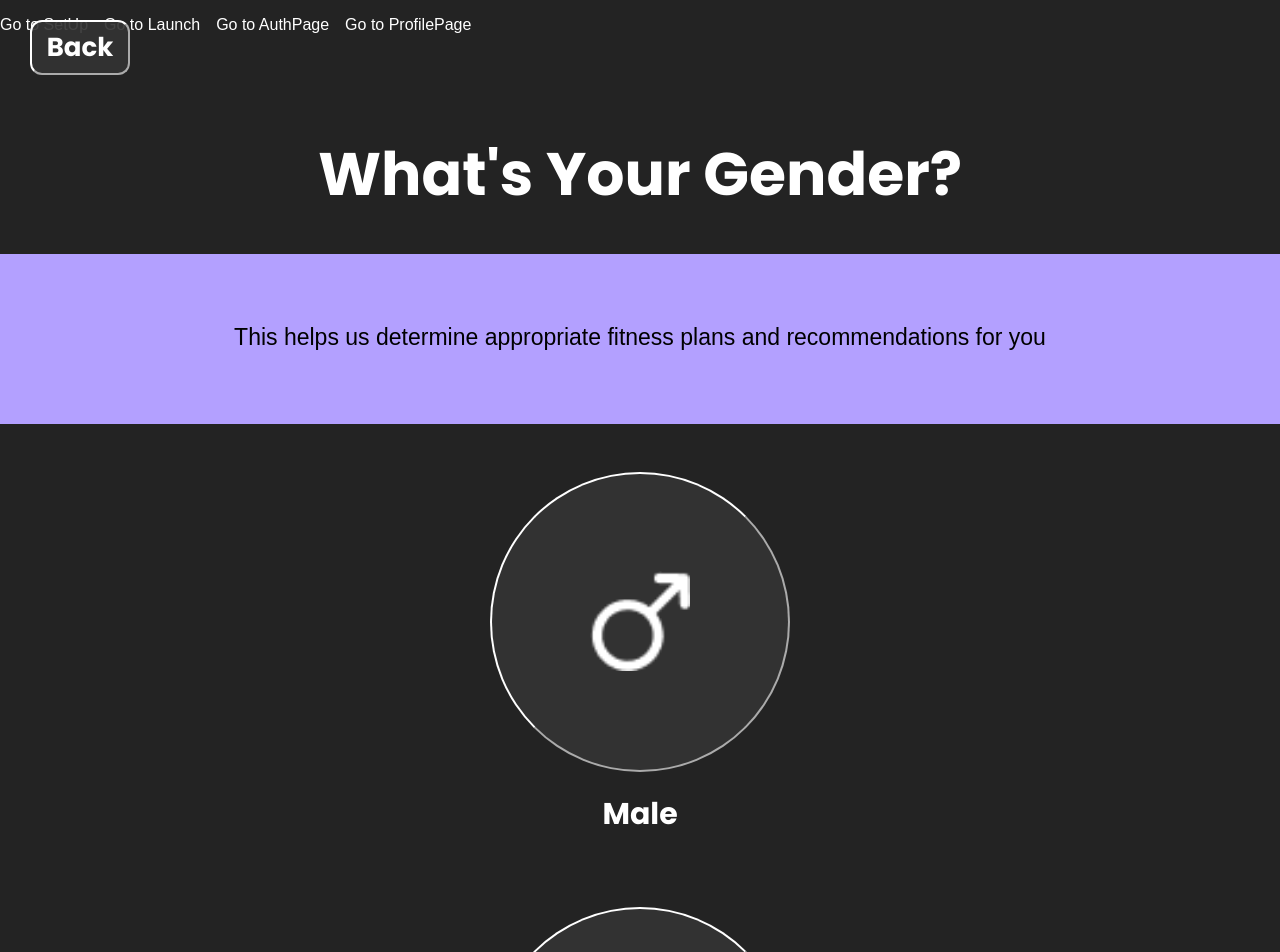
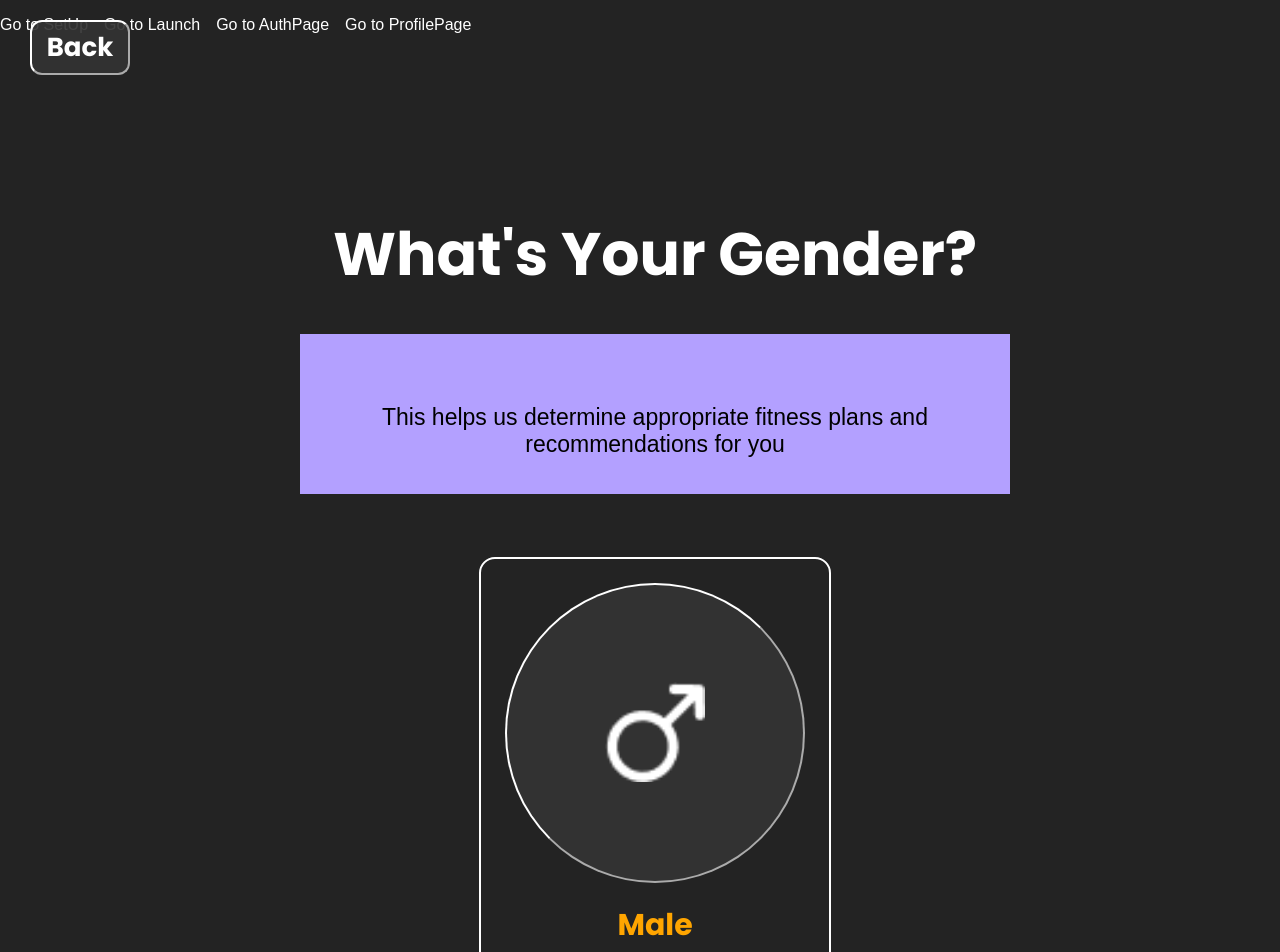
Before and after one commit to esmeaa/VitalSync-frontend, a React (Create React App) app in the folder frontend/: page /setUp in a window 1280 px wide. Shown: the top 952 px of the page. Built offline with nearby package versions, Linux system fonts and the light colour scheme.

Commit message:
edited setup

```diff
--- a/frontend/src/Components/SetUpStep.js
+++ b/frontend/src/Components/SetUpStep.js
@@ -80,7 +80,7 @@ const SetUpStep = ({step}) => {
 
 
   return (
-    <div className= {`form container ${stepFormat[step]?.className}`}>
+    <div className="layout"id= {`form container ${stepFormat[step]?.className}`}>
         <h1 id='title'>{stepFormat[step]?.title}</h1>
         <p className="paragraph" id={`${stepFormat[step].className}-para`}>{stepFormat[step]?.paragraph}</p>
 
--- a/frontend/src/Components/setUpStep.css
+++ b/frontend/src/Components/setUpStep.css
@@ -1,3 +1,12 @@
+.layout{
+    padding-left: 100px;
+    padding-right: 70px;
+
+    margin-top: 120px;
+    padding-bottom: 50px;
+    margin-left: 200px;
+    margin-right: 200px;
+}
 .option-button{
    border-radius: 50%;
    width: 300px;
@@ -17,7 +26,17 @@
    transition: transform 0.3s ease, font-size 0.3s ease;
 }
 .option{
-    padding: 25px
+    display: inline-flex;
+    flex-direction: column;
+    align-items: center;
+    padding: 1.5rem; /* 5 units */
+    margin:40px;
+    border-radius: 1rem; /* 10px */
+    background-color: var(--dark-surface);
+    border: 2px solid;
+    cursor: pointer;
+    transition: all 0.3s ease;
+
 }
 #title{
     position: relative;
@@ -28,17 +47,20 @@
 }
 .paragraph{
     font-size: 23px;
-    padding: 10px
+
 }
 #gender-step-para, #goal-step-para, #ethnicity-step-para{
     height: 90px;
     padding-top: 70px;
     padding-right: 50px;
     padding-left: 50px;
-
-
     background-color: #B3A0FF;
     color: black;
+
+}
+.button-caption{
+    color: orange;
+    text-align: center;
 
 }
 
--- a/frontend/src/pages/AuthPage.css
+++ b/frontend/src/pages/AuthPage.css
@@ -18,7 +18,8 @@
   }
   .hero-column {
     display: none;
-    background: linear-gradient(135deg, #4f46e5 0%, #7b68ee 100%);
+    background:#896CFE;
+    /*background: linear-gradient(135deg, #4f46e5 0%, #7b68ee 100%);*/
     color: white;
   }
   /* Logo and branding */
--- a/frontend/src/pages/setUp.css
+++ b/frontend/src/pages/setUp.css
@@ -1,3 +1,5 @@
+
+
 .back{
 position: fixed;
 top:20px;
```
Also changed, not shown: frontend/src/pages/setUp.js (line endings or trailing spaces).
